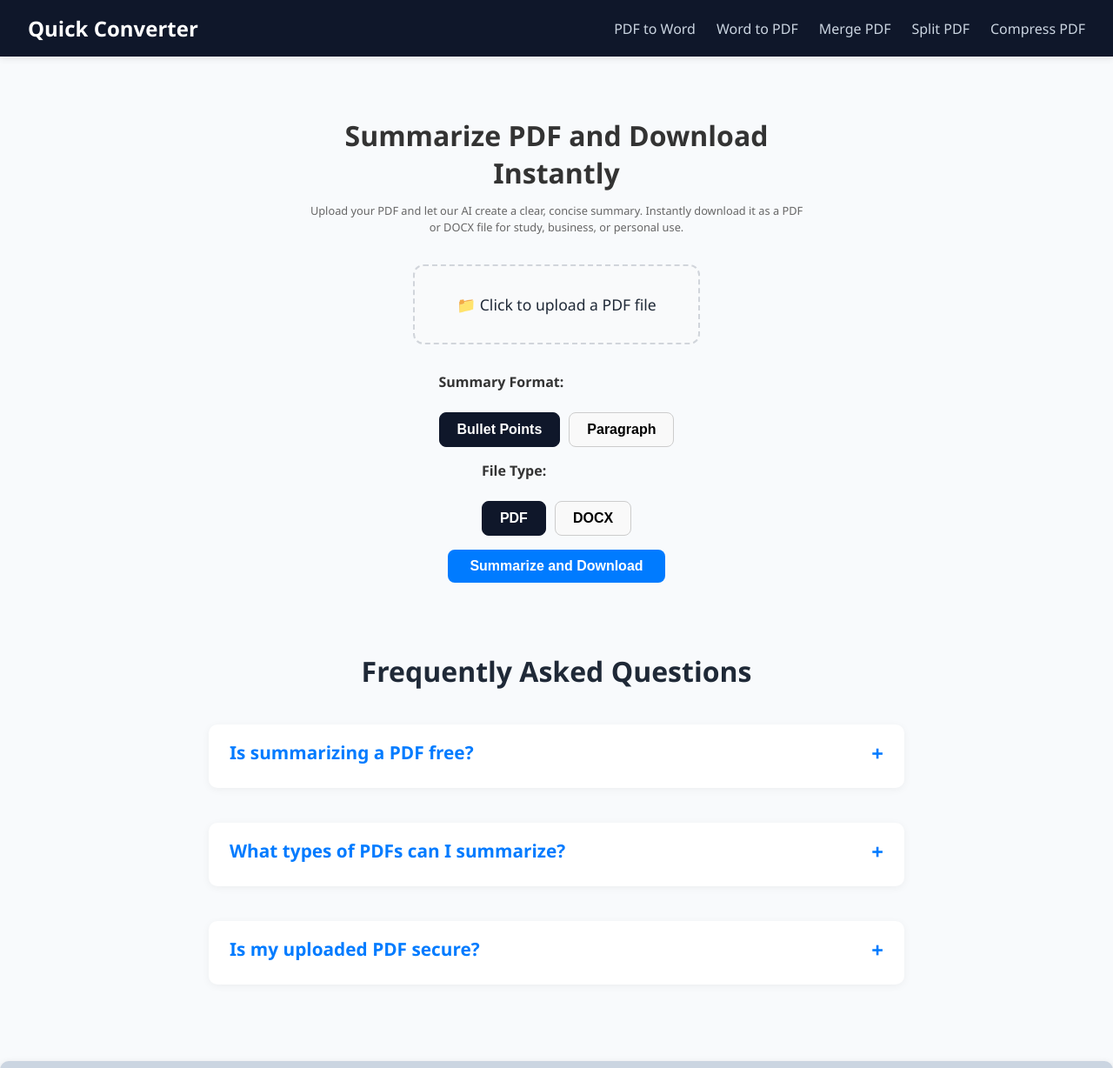
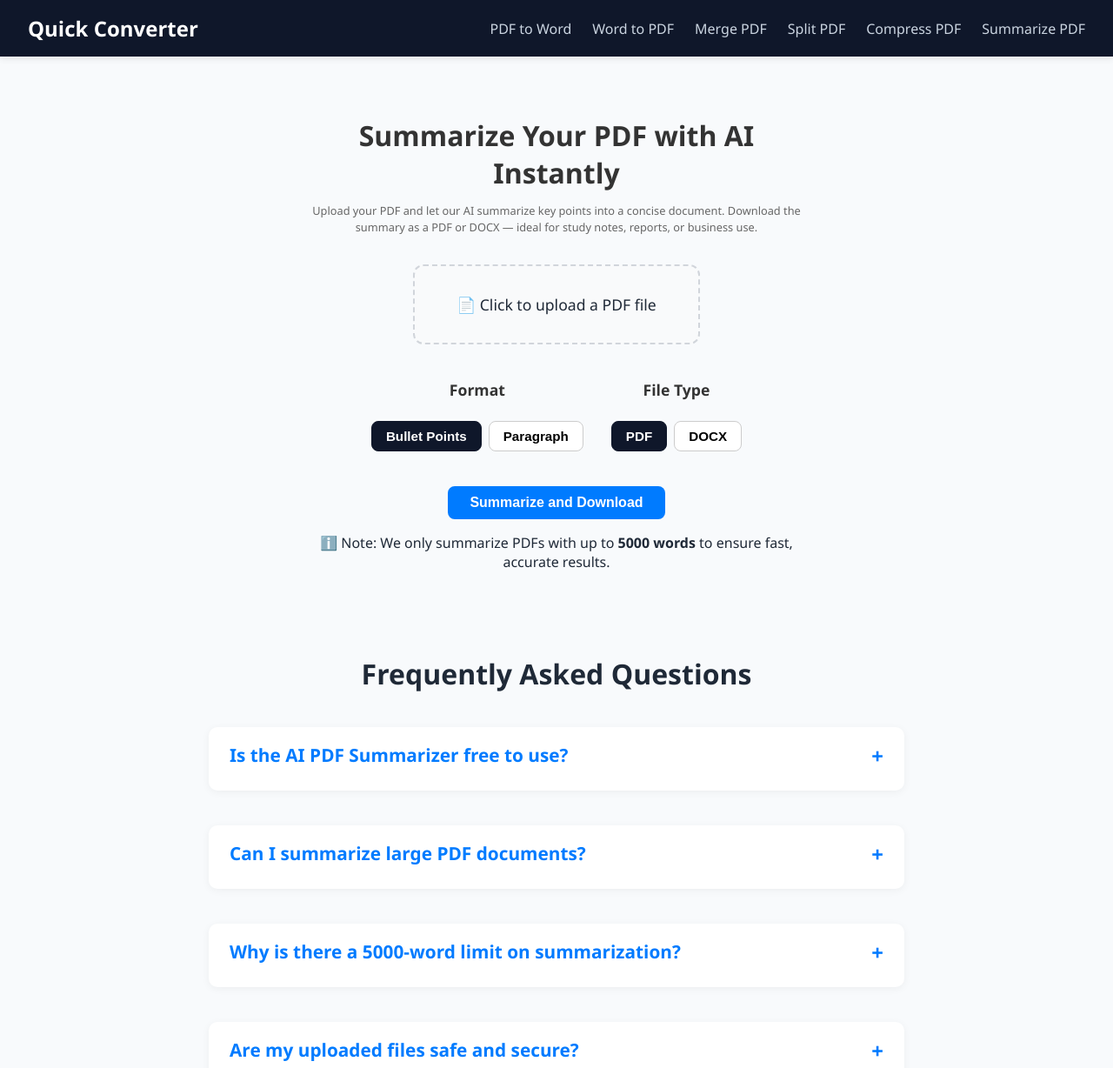
Before and after one commit to disururathnayake/QuickConverter, a React app in the folder client/: page /summarize-pdf in a window 1280 px wide. Shown: the top 1228 px of the page at 87% size. Built offline with nearby package versions, Linux system fonts and the light colour scheme.

Commit message:
improve summarizepdf and navigation

```diff
--- a/client/public/sitemap.xml
+++ b/client/public/sitemap.xml
@@ -18,4 +18,7 @@
   <url>
     <loc>https://quickconverter.pro/compress-pdf</loc>
   </url>
+  <url>
+    <loc>https://quickconverter.pro/summarize-pdf</loc>
+  </url>
 </urlset>
--- a/client/src/Home.jsx
+++ b/client/src/Home.jsx
@@ -6,6 +6,7 @@ import wordtopdf from "./assets/word-to-pdf.png";
 import mergepdf from "./assets/merge-pdf.png";
 import splitpdf from "./assets/split-pdf.png";
 import compresspdf from "./assets/compress-pdf.png";
+import summarizepdf from "./assets/summarize-pdf.png";
 import Navbar from "./templates/Navbar.jsx";
 import usePageTitle from "./hooks/usePageTitle";
 import { Helmet } from "react-helmet";
@@ -50,6 +51,13 @@ function Home() {
       href: "/compress-pdf",
       alt: "Compress PDF Files Icon",
     },
+    {
+      name: "Summarize PDF with AI",
+      description: "Summarize PDF files automatically using powerful AI. Download concise summaries in seconds.",
+      image: summarizepdf,
+      href: "/summarize-pdf",
+      alt: "Summarize PDF with AI Icon",
+    },
   ];
 
   return (
@@ -58,11 +66,11 @@ function Home() {
         <title>Quick Converter | Free Online PDF Conversion Tools</title>
         <meta
           name="description"
-          content="Quick Converter offers fast and free PDF tools like PDF to Word, Word to PDF, Merge PDF, and Split PDF. No signup required. Easy and secure."
+          content="Quick Converter offers free and fast online PDF tools: Convert PDFs to Word, Word to PDFs, Merge, Split, Compress, and Summarize PDFs with AI. No signup needed!"
         />
         <meta
           name="keywords"
-          content="free pdf converter, pdf to word, word to pdf, merge pdf, split pdf, quick converter, online pdf tools"
+          content="free pdf converter, pdf to word, word to pdf, merge pdf, split pdf, compress pdf, summarize pdf, ai pdf summarizer, online pdf tools, quick converter"
         />
         <meta name="robots" content="index, follow" />
         <link rel="canonical" href="https://www.quickconverter.pro/" />
@@ -92,7 +100,7 @@ function Home() {
 
       <header className="hero">
   <h1>Quick Converter – Fast and Free PDF Conversion Tools</h1>
-  <p>Convert PDFs to Word, Word to PDFs, Merge, Split and more with our easy-to-use tools. 100% Free, No Signup Needed!</p>
+  <p>Convert, Merge, Split, Compress, and Summarize PDFs and more with our easy-to-use tools. 100% Free, No Signup Needed!</p>
 </header>
 
 <h2 className="tools-heading">Our Popular Free PDF Tools</h2>
--- a/client/src/Summarizepdf.css
+++ b/client/src/Summarizepdf.css
@@ -104,41 +104,50 @@
     line-height: 1.5; /* slightly tighter lines */
   }
 
-  .button-group {
-  margin-top: 1rem;
-  text-align: left;
+  .options-container {
+    display: flex;
+    flex-wrap: wrap;
+    gap: 2rem;
+    justify-content: center;
+    margin-top: 1.5rem;
+    margin-bottom: 1.5rem;
   }
 
-.button-group-label {
-  display: block;
+  .option-group {
+    display: flex;
+    flex-direction: column;
+    align-items: center;
+  }
+
+  .option-label {
+    font-weight: bold;
     margin-bottom: 0.5rem;
-  font-weight: 600;
+    font-size: 1.1rem;
     color: #333;
   }
 
   .button-options {
     display: flex;
-  gap: 10px;
-  flex-wrap: wrap;
+    gap: 0.5rem;
   }
 
   .option-button {
-  padding: 10px 20px;
+    padding: 8px 16px;
     border: 1px solid #ccc;
-  background-color: #f9f9f9;
     border-radius: 8px;
-  font-size: 1rem;
+    background: #fff;
+    font-size: 0.95rem;
     cursor: pointer;
     transition: all 0.3s ease;
     color: black;
   }
 
-.option-button:hover {
-  background-color: #e6e6e6;
+  .option-button.active {
+    background-color: #0f172a;
+    color: #fff;
+    border-color: #0f172a;
   }
 
-.option-button.active {
-  background-color: #0f172a;
-  color: white;
-  border-color: #0f172a;
+  .option-button:hover {
+    background-color: #e6f0ff;
   }
--- a/client/src/Summarizepdf.jsx
+++ b/client/src/Summarizepdf.jsx
@@ -4,7 +4,8 @@ import Navbar from "./templates/Navbar.jsx";
 import FAQAccordion from "./templates/FAQAccordion.jsx";
 import { Link } from "react-router-dom";
 import { API_BASE_URL } from "./config";
-import "./Summarizepdf.css"; // We'll update CSS too
+import summarizepdfFaqSchema from "./schemas/summarizepdf-faq-schema.js";
+import "./Summarizepdf.css";
 
 function Summarizepdf() {
   const [file, setFile] = useState(null);
@@ -18,6 +19,13 @@ function Summarizepdf() {
     e.preventDefault();
     if (!file) {
       setError("❌ Please upload a PDF to summarize.");
+      return;
+    }
+
+    // Check file size client-side (approximation)
+    const maxFileSize = 6 * 1024 * 1024; // ~6MB (since 5000+ words PDFs are usually over this)
+    if (file.size > maxFileSize) {
+      setError("❌ The uploaded PDF seems too large. Please upload a document with fewer than 5000 words.");
       return;
     }
 
@@ -36,6 +44,9 @@ function Summarizepdf() {
         body: formData,
       });
 
+      if (res.status === 413) {
+        throw new Error("❌ Your PDF exceeds the allowed word limit (5000 words). Please upload a smaller file.");
+      }
       if (!res.ok) {
         throw new Error("Failed to summarize PDF");
       }
@@ -53,7 +64,7 @@ function Summarizepdf() {
       setSuccess(true);
     } catch (err) {
       console.error(err);
-      setError("❌ An error occurred while summarizing.");
+      setError(err.message || "❌ An error occurred while summarizing.");
     } finally {
       setLoading(false);
     }
@@ -62,22 +73,62 @@ function Summarizepdf() {
   return (
     <>
       <Helmet>
-        <title>Summarize PDF Files Online | Quick Converter</title>
+        <title>AI PDF Summarizer Online - Summarize PDF Files Fast | Quick Converter</title>
         <meta
           name="description"
-          content="Use AI to quickly summarize PDF files and download the summary as a PDF or DOCX file. Free, fast, and secure tool by Quick Converter."
+          content="Use Quick Converter's AI-powered PDF summarizer to extract key points from your documents. Summarize PDFs online for free and download concise summaries in PDF or DOCX format."
+        />
+        <meta
+          name="keywords"
+          content="ai pdf summarizer, summarize pdf with ai, summarize pdf online, quick converter, ai summarize documents"
         />
         <meta name="robots" content="index, follow" />
         <link rel="canonical" href="https://www.quickconverter.pro/summarize-pdf" />
+
+        {/* Structured Data */}
+        <script type="application/ld+json">{JSON.stringify({
+          "@context": "https://schema.org",
+          "@type": "WebApplication",
+          "name": "Quick Converter - AI PDF Summarizer",
+          "url": "https://www.quickconverter.pro/summarize-pdf",
+          "applicationCategory": "Utility",
+          "operatingSystem": "All",
+          "offers": {
+            "@type": "Offer",
+            "price": "0",
+            "priceCurrency": "USD"
+          }
+        })}</script>
+
+        <script type="application/ld+json">{JSON.stringify({
+          "@context": "https://schema.org",
+          "@type": "BreadcrumbList",
+          "itemListElement": [
+            {
+              "@type": "ListItem",
+              "position": 1,
+              "name": "Home",
+              "item": "https://www.quickconverter.pro/"
+            },
+            {
+              "@type": "ListItem",
+              "position": 2,
+              "name": "AI PDF Summarizer",
+              "item": "https://www.quickconverter.pro/summarize-pdf"
+            }
+          ]
+        })}</script>
+
+        <script type="application/ld+json">{JSON.stringify(summarizepdfFaqSchema)}</script>
       </Helmet>
 
       <Navbar />
 
       <div className="compresspdf-container">
         <div className="page-header">
-          <h1 className="page-title">Summarize PDF and Download Instantly</h1>
+          <h1 className="page-title">Summarize Your PDF with AI Instantly</h1>
           <p className="page-subtitle">
-            Upload your PDF and let our AI create a clear, concise summary. Instantly download it as a PDF or DOCX file for study, business, or personal use.
+            Upload your PDF and let our AI summarize key points into a concise document. Download the summary as a PDF or DOCX — ideal for study notes, reports, or business use.
           </p>
         </div>
 
@@ -103,13 +154,15 @@ function Summarizepdf() {
               {file ? (
                 <span className="file-name">✅ {file.name}</span>
               ) : (
-                <span>📁 Click to upload a PDF file</span>
+                <span>📄 Click to upload a PDF file</span>
               )}
             </label>
 
-            {/* Summary Format Selection */}
-            <div className="button-group">
-              <label className="button-group-label">Summary Format:</label>
+
+
+            <div className="options-container">
+  <div className="option-group">
+    <label className="option-label">Format</label>
     <div className="button-options">
       <button
         type="button"
@@ -128,9 +181,8 @@ function Summarizepdf() {
     </div>
   </div>
 
-            {/* File Type Selection */}
-            <div className="button-group">
-              <label className="button-group-label">File Type:</label>
+  <div className="option-group">
+    <label className="option-label">File Type</label>
     <div className="button-options">
       <button
         type="button"
@@ -148,6 +200,7 @@ function Summarizepdf() {
       </button>
     </div>
   </div>
+</div>
 
             {error && <p className="error-message">{error}</p>}
             {success && <p className="success-message">✅ Summary created and downloaded successfully!</p>}
@@ -155,6 +208,9 @@ function Summarizepdf() {
             <button type="submit" disabled={loading} className="styled-button">
               {loading ? "Summarizing..." : "Summarize and Download"}
             </button>
+            <p className="upload-note">
+            ℹ️ Note: We only summarize PDFs with up to <strong>5000 words</strong> to ensure fast, accurate results.
+    </p>
           </div>
 
           {loading && (
@@ -169,23 +225,27 @@ function Summarizepdf() {
       <FAQAccordion
   faqs={[
     {
-            question: "Is summarizing a PDF free?",
-            answer: "Yes! Our summarizer is completely free and powered by AI. No signup needed.",
+      question: "Is the AI PDF Summarizer free to use?",
+      answer: "Yes! Quick Converter's AI PDF summarizer is 100% free. You can summarize as many PDFs as you like without any signup or hidden charges."
     },
     {
-            question: "What types of PDFs can I summarize?",
-            answer: "You can summarize reports, contracts, books, research papers, or any text-heavy PDF.",
+      question: "Can I summarize large PDF documents?",
+      answer: "You can summarize PDFs with up to 5000 words. This keeps the process fast, accurate, and efficient for all users."
     },
     {
-            question: "Is my uploaded PDF secure?",
-            answer: "Absolutely! Your file is processed securely and deleted automatically after summarization.",
+      question: "Why is there a 5000-word limit on summarization?",
+      answer: "To ensure fast results and maintain high accuracy, we currently limit uploads to documents containing 5000 words or fewer. This also helps us keep the service completely free!"
     },
+    {
+      question: "Are my uploaded files safe and secure?",
+      answer: "Absolutely. Your uploaded files are processed securely and automatically deleted after the summarization is complete. Your privacy is our priority."
+    }
   ]}
 />
 
       <div className="internal-link-box">
         <p>
-          Need to compress your PDF?{" "}
+          Need to compress your PDF instead?{" "}
           <Link to="/compress-pdf" className="internal-link">Try our Compress PDF tool →</Link>
         </p>
       </div>
--- /dev/null
+++ b/client/src/schemas/summarizepdf-faq-schema.js
@@ -0,0 +1,40 @@
+const summarizepdfFaqSchema = {
+    "@context": "https://schema.org",
+    "@type": "FAQPage",
+    "mainEntity": [
+      {
+        "@type": "Question",
+        "name": "Is the AI PDF Summarizer free to use?",
+        "acceptedAnswer": {
+          "@type": "Answer",
+          "text": "Yes! Quick Converter's AI PDF summarizer is 100% free. You can summarize as many PDFs as you like without any signup or hidden charges."
+        }
+      },
+      {
+        "@type": "Question",
+        "name": "Can I summarize large PDF documents?",
+        "acceptedAnswer": {
+          "@type": "Answer",
+          "text": "You can summarize PDFs with up to 5000 words. This keeps the process fast, accurate, and efficient for all users."
+        }
+      },
+      {
+        "@type": "Question",
+        "name": "Why is there a 5000-word limit on summarization?",
+        "acceptedAnswer": {
+          "@type": "Answer",
+          "text": "To ensure fast results and maintain high accuracy, we currently limit uploads to documents containing 5000 words or fewer. This also helps us keep the service completely free!"
+        }
+      },
+      {
+        "@type": "Question",
+        "name": "Are my uploaded files safe and secure?",
+        "acceptedAnswer": {
+          "@type": "Answer",
+          "text": "Absolutely. Your uploaded files are processed securely and automatically deleted after the summarization is complete. Your privacy is our priority."
+        }
+      }
+    ]
+  };
+
+  export default summarizepdfFaqSchema;
--- a/client/src/templates/Navbar.jsx
+++ b/client/src/templates/Navbar.jsx
@@ -14,6 +14,7 @@ function Navbar() {
         <Link to="/merge-pdf">Merge PDF</Link>
         <Link to="/split-pdf">Split PDF</Link>
         <Link to="/compress-pdf">Compress PDF</Link>
+        <Link to="/summarize-pdf">Summarize PDF</Link>
       </div>
     </nav>
   );
```
Also changed, not shown: server.js (+19 -18 lines), client/src/assets/summarize-pdf.png (added). Lines whose indentation alone changed are shown as unchanged.
